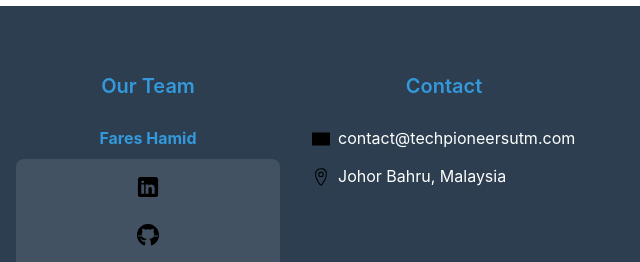
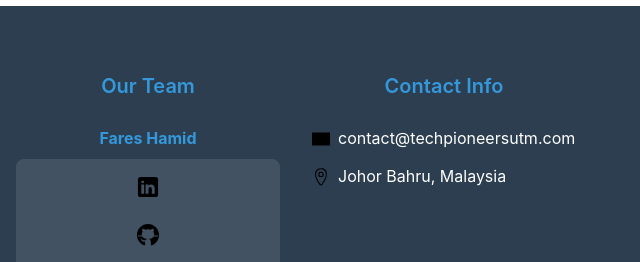
Before and after one commit to uchiha0bd/Portfolio, a plain HTML site: page about.html in a window 1280 px wide. Shown: the part 1195-1457 px from the top of the page, 640-1280 px from the left. Drawn offline with Linux system fonts and the light colour scheme.

Commit message:
update contact to contact info

```diff
--- a/about.html
+++ b/about.html
@@ -180,7 +180,7 @@
 
             <!-- Contact Info -->
             <div class="footer-section">
-                <h3 class="footer-heading">Contact</h3>
+                <h3 class="footer-heading">Contact Info</h3>
                 <p class="footer-text">
                     <img src="images/email-icon.svg" alt="Email" class="icon">
                     contact@techpioneersutm.com
```
